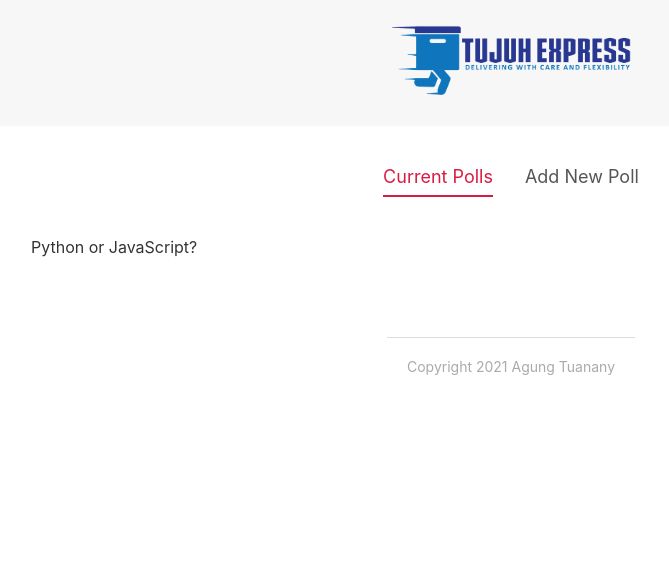
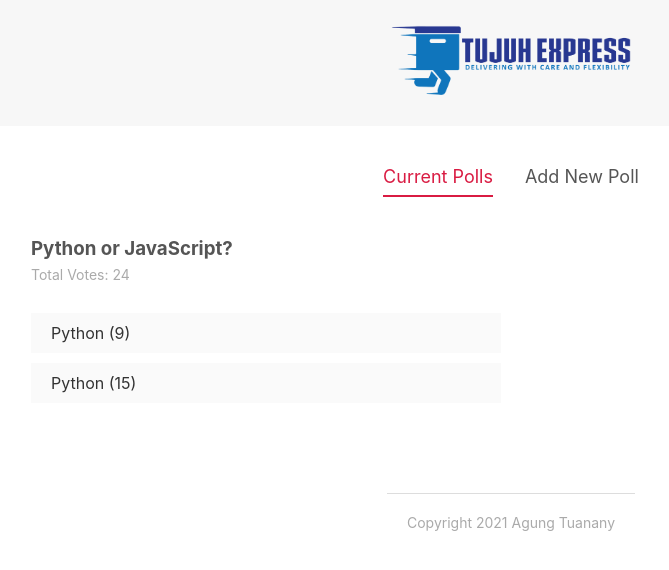
Before and after one commit to agungTuanany/svelte-netninja, a Svelte app: page / in a window 1280 px wide. Shown: the top 570 px of the page, without its empty margins (129-798 px from the left). Built offline with nearby package versions, Linux system fonts and the light colour scheme.

Commit message:
feature(ninjapolls): create poll details-components

```diff
--- a/src/App.svelte
+++ b/src/App.svelte
@@ -3,7 +3,7 @@
     import Footer from "./components/footers/Footer.svelte";
     import Tabs from "./components/shared/Tabs.svelte";
     import CreatePollForm from "./components/forms/CreatePollForm.svelte";
-    import PollList from "./components/PollList.svelte";
+    import PollList from "./components/polls/PollList.svelte";
 
 
     // tabs
--- /dev/null
+++ b/src/components/polls/PollDetails.svelte
@@ -0,0 +1,51 @@
+<script>
+    export let poll;
+
+    // reactive values
+    $: totalVotes = poll.votesA + poll.votesB;
+</script>
+
+
+<div class="poll">
+    <h3> { poll.question } </h3>
+    <p>Total Votes: { totalVotes }</p>
+    <div class="answer">
+        <div class="percent percent-a"></div>
+        <span>{ poll.answerA } ({ poll.votesA})</span>
+    </div>
+    <div class="answer">
+        <div class="percent percent-b"></div>
+        <span>{ poll.answerA } ({ poll.votesB})</span>
+    </div>
+</div>
+
+
+<style>
+    h3 {
+        margin: 0 auto;
+        color: #555;
+    }
+
+    p {
+        margin-top: 6px;
+        font-size: 14px;
+        color: #aaa;
+        margin-bottom: 30px;
+    }
+
+    .answer {
+        background: #FAFAFA;
+        cursor: pointer;
+        margin: 10px auto;
+        position: relative;
+    }
+
+    .answer:hover {
+        opacity: 0.6;
+    }
+
+    span {
+        display: inline-block;
+        padding: 10px 20px;
+    }
+</style>
--- a/src/components/PollList.svelte
+++ b/src/components/polls/PollList.svelte
@@ -1,11 +1,14 @@
 <script>
+    import  PollDetails from "./PollDetails.svelte";
     export let polls = [];
 </script>
 
 
 <div class="poll-list">
     {#each polls as poll (poll.id)}
-        <div>{poll.question}</div>
+        <div>
+            <PollDetails {poll} />
+        </div>
     {/each}
 </div>
 
```
Also changed, not shown: src/components/modals/Modal.svelte (renamed from src/components/Modal.svelte).
